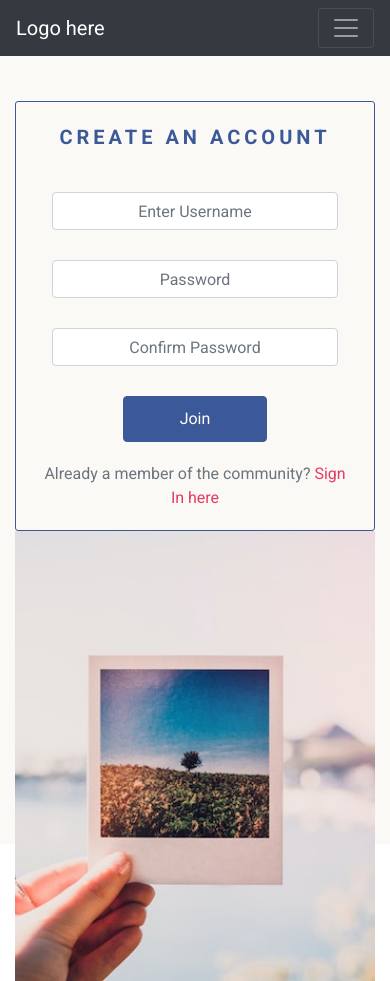
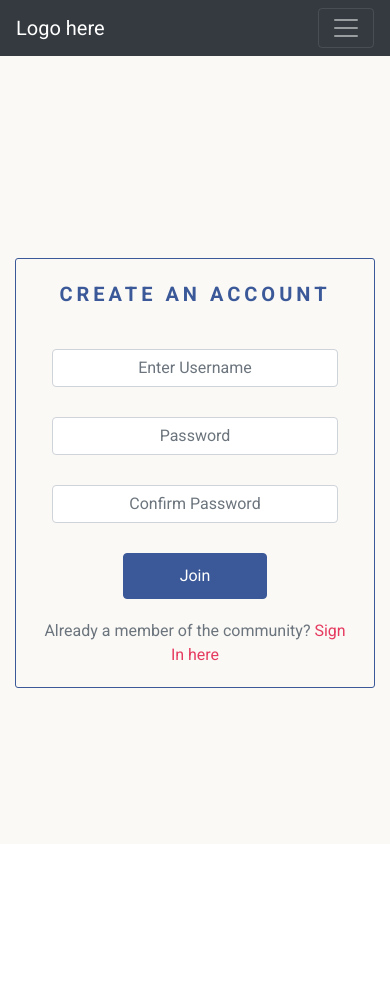
Before and after one commit to dantaylor28/polaroid-social-media-frontend, a React (Create React App) app: page /create/account in a window 390 px wide. After the commit the page ends 844 px from the top, so only its background shows below. Built offline with nearby package versions, Linux system fonts and the light colour scheme.

Commit message:
Add d-none and d-md-block classes to the image col so the image disappears on smaller screens

```diff
--- a/src/pages/auth/CreateAccountForm.js
+++ b/src/pages/auth/CreateAccountForm.js
@@ -58,7 +58,7 @@ const CreateAccountForm = () => {
           </div>
         </Container>
       </Col>
-      <Col className={`${styles.SignUpImgCol} my-auto`} md={6}>
+      <Col className={`${styles.SignUpImgCol} my-auto d-none d-md-block`} md={6}>
         <Image className={styles.FormImage} src={signup}/>
       </Col>
     </Row>
```
